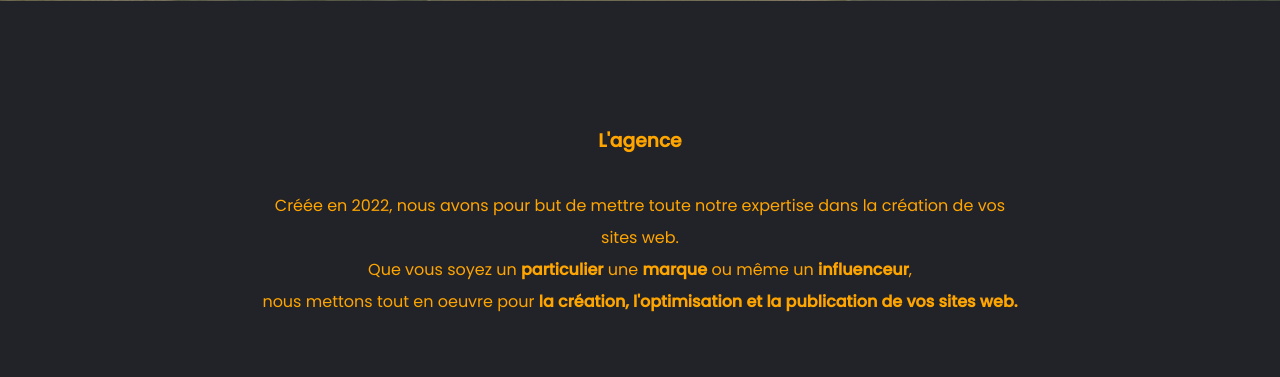
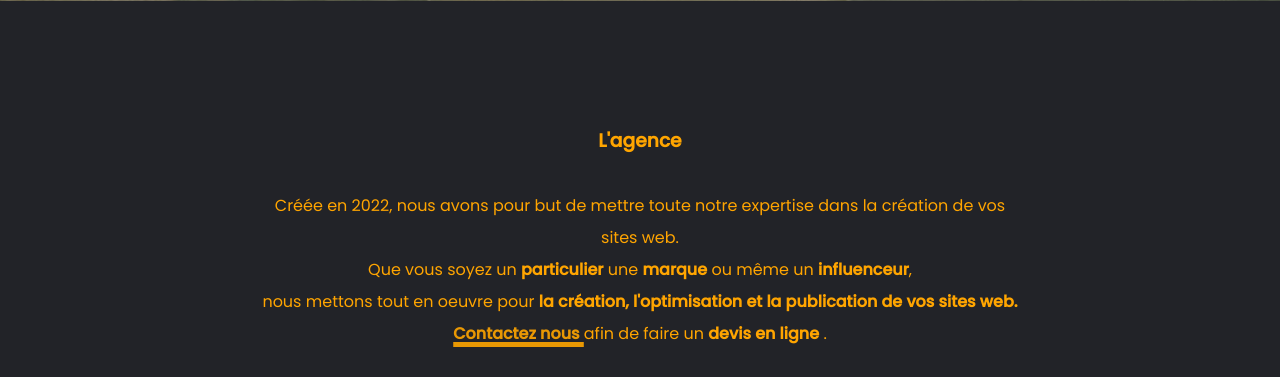
Before and after one commit to GregMagnin/AnyWhereWeb_, a PHP site: page /AWW/page/accueil in a window 1280 px wide. Shown: the part 799-1176 px from the top of the page. Run offline with PHP 8.4, Linux system fonts and the light colour scheme.

Commit message:
soulignage et ajout d'un lien vers contact dans la section agence

```diff
--- a/assets/css/style.css
+++ b/assets/css/style.css
@@ -244,6 +244,13 @@ header nav li {
 
 .souligne strong {
   text-decoration: underline;
+}
+
+.liencontact{
+  opacity: 0.9;
+  text-decoration: underline;
+  /* text-decoration-color: #cc0000; */
+  text-decoration-thickness: 30%;
 }
 
 @media(max-width: 1000px) {
--- a/page/accueil/agence.php
+++ b/page/accueil/agence.php
@@ -3,7 +3,9 @@
   <h3 class="title">L'agence</h3>
   <p>Créée en 2022, nous avons pour but de mettre toute notre expertise dans la création de vos sites web. </br>
     Que vous soyez un <strong>particulier</strong> une <strong>marque</strong> ou même un <strong>influenceur</strong>,</br>
-   nous mettons tout en oeuvre pour <strong class="souligne">la création, l'optimisation et la publication de vos sites web.</strong></p> </br>
+   nous mettons tout en oeuvre pour <strong class="souligne">la création, l'optimisation et la publication de vos sites web.</strong></br>
+  <a href="../../page/contact.index.php" class="liencontact"> Contactez nous </a>afin de faire un <strong>devis en ligne</strong> .
+  </p>
   <hr>
 
   <ul class="grid">
```
